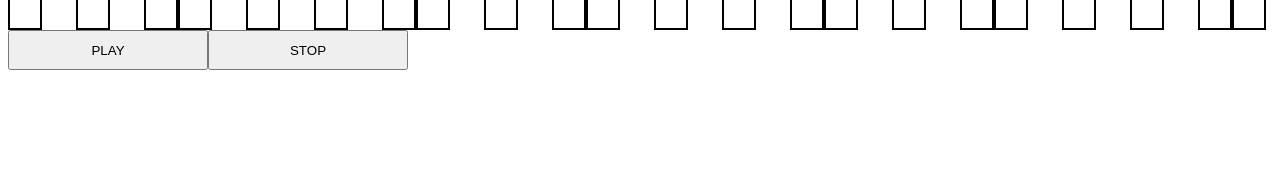
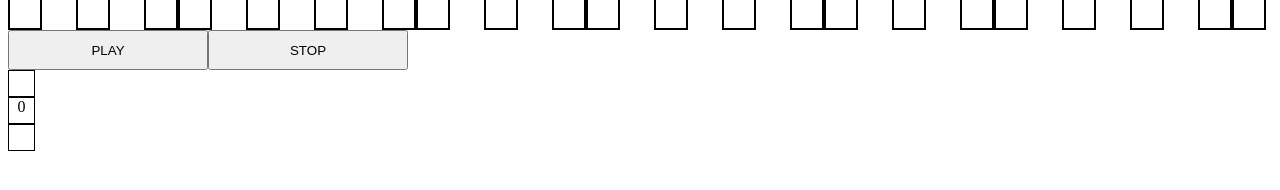
Before and after one commit to JosepConejero/escales, a React (Create React App) app: page / in a window 1280 px wide. Shown: the part 222-412 px from the top of the page. Built offline with nearby package versions, Linux system fonts and the light colour scheme; no server answers.

Commit message:
Added Digit.js and decrement and increment funcions

```diff
--- a/src/App.js
+++ b/src/App.js
@@ -2,6 +2,7 @@ import Key from "./components/Key/Key";
 import { Howl, Howler } from "howler";
 import styled from "styled-components";
 import { useState } from "react";
+import Digit from "./components/Digit/Digit";
 
 const Container = styled.div`
   display: flex;
@@ -143,6 +144,7 @@ function App() {
       </Container>
       <Button onClick={playSequence}>PLAY</Button>
       <Button onClick={stopSequence}>STOP</Button>
+      <Digit></Digit>
     </>
   );
 }
--- a/src/components/Digit/Digit.js
+++ b/src/components/Digit/Digit.js
@@ -1,39 +1,62 @@
+import { useState } from "react";
 import styled from "styled-components";
 
 const UpKey = styled.div`
-  width: 10px;
-  height: 10px;
+  width: 25px;
+  height: 25px;
   background-color: white;
   border: solid black 1px;
+  margin: 0;
+  padding: 0;
 `;
 
 const Number = styled.p`
-  width: 10px;
-  height: 10px;
+  width: 25px;
+  height: 25px;
   background-color: white;
   border: solid black 1px;
   text-align: center;
+  margin: 0;
+  padding: 0;
 `;
 
 const DownKey = styled.div`
-  width: 10px;
-  height: 10px;
+  width: 25px;
+  height: 25px;
   background-color: white;
   border: solid black 1px;
+  margin: 0;
+  padding: 0;
 `;
 
 const Container = styled.div`
   display: flex;
   flex-direction: column;
+  margin: 0;
+  padding: 0;
+  /* border: solid black 1px; */
 `;
 
 export const Digit = () => {
+  const [value, setValue] = useState(0);
+
+  const increment = () => {
+    if (value < 12) {
+      setValue(value + 1);
+    }
+  };
+  const decrement = () => {
+    if (value > 0) {
+      setValue(value - 1);
+    }
+  };
+
   return (
     <>
       <Container>
-        <UpKey></UpKey>
-        <Number></Number>
-        <DownKey></DownKey>
+        <UpKey onClick={increment}></UpKey>
+        <Number>{value}</Number>
+        <DownKey onClick={decrement}></DownKey>
       </Container>
     </>
   );
```
Also changed, not shown: src/components/DigitList/DigitList.js (added).
